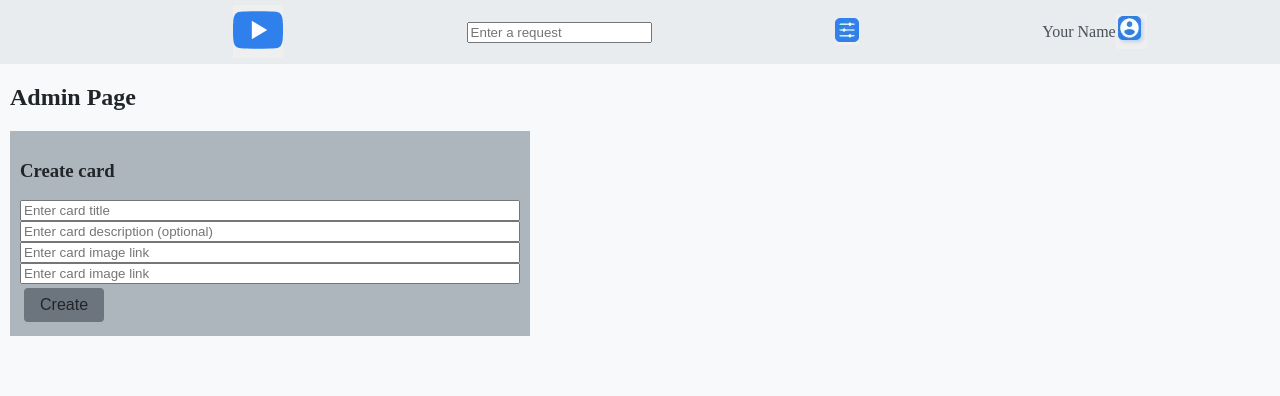
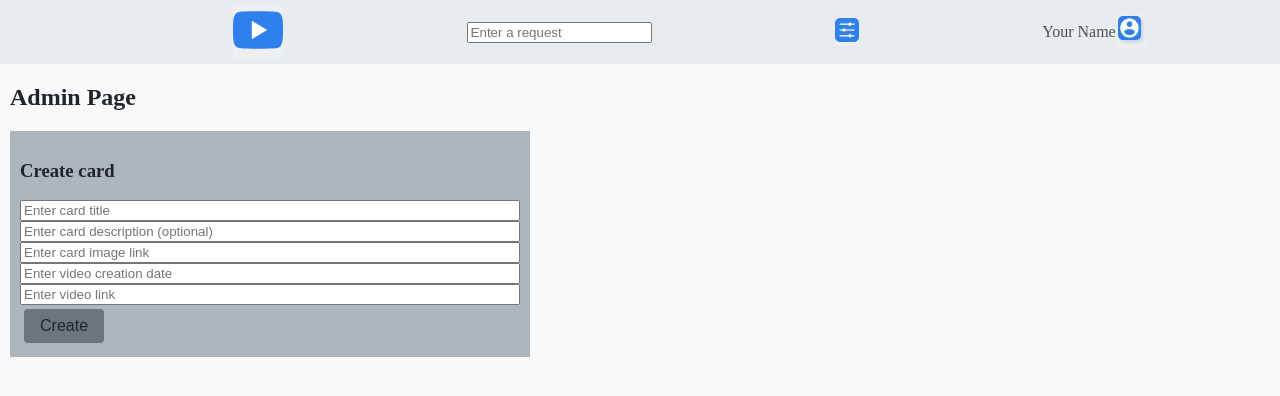
Before and after one commit to VKTRenokh/youtube-client, an Angular app in the folder youtube/: page /admin in a window 1280 px wide. Shown: the top 396 px of the page. Built offline with nearby package versions, Linux system fonts and the light colour scheme.

Commit message:
feat: add missing form controls

```diff
--- a/youtube/src/app/admin/components/card-creation-form/card-creation-form.component.html
+++ b/youtube/src/app/admin/components/card-creation-form/card-creation-form.component.html
@@ -20,10 +20,16 @@
   <yt-validation-errors formControlName="imageLink" />
   <input
     type="text"
-    placeholder="Enter card image link"
+    placeholder="Enter video creation date"
     formControlName="createdAt"
   />
   <yt-validation-errors formControlName="createdAt" />
+  <input
+    type="text"
+    placeholder="Enter video link"
+    formControlName="videoLink"
+  />
+  <yt-validation-errors formControlName="videoLink" />
   <yt-button
     ariaLabel="Create card"
     type="submit"
--- a/youtube/src/app/admin/components/card-creation-form/card-creation-form.component.scss
+++ b/youtube/src/app/admin/components/card-creation-form/card-creation-form.component.scss
@@ -8,7 +8,7 @@
   display: flex;
   flex-direction: column;
 
-  &.ng-invalid.ng-dirty {
+  input.ng-invalid.ng-touched {
     border: 2px solid red;
   }
 }
--- a/youtube/src/app/admin/components/card-creation-form/card-creation-form.component.ts
+++ b/youtube/src/app/admin/components/card-creation-form/card-creation-form.component.ts
@@ -12,6 +12,7 @@ import { ValidationErrorsComponent } from '../../../shared/components/validation
 import { CUSTOM_ERRORS } from '../../../shared/tokens/custom-errors.token'
 import { validationErrors } from '../../constants/validation-errors.constant'
 import { ButtonComponent } from '../../../shared/components/button/button.component'
+import { linkValidator } from '../../../shared/validators/link/link.validator'
 
 @Component({
   selector: 'yt-card-creation-form',
@@ -45,7 +46,14 @@ export class CardCreationFormComponent {
     ]),
     imageLink: this.formBuilder.control('', [
       Validators.required,
+      linkValidator,
     ]),
-    createdAt: this.formBuilder.control('', []),
+    createdAt: this.formBuilder.control('', [
+      Validators.required,
+    ]),
+    videoLink: this.formBuilder.control('', [
+      Validators.required,
+      linkValidator,
+    ]),
   })
 }
--- a/youtube/src/app/admin/constants/validation-errors.constant.ts
+++ b/youtube/src/app/admin/constants/validation-errors.constant.ts
@@ -4,4 +4,5 @@ export const validationErrors: CustomErrors = {
   required: 'This field is required',
   minlength: 'This field content is too short',
   maxlength: 'This field content is too long',
+  url: 'Please enter a valid url.',
 }
--- a/youtube/src/app/auth/components/login/login.component.scss
+++ b/youtube/src/app/auth/components/login/login.component.scss
@@ -15,5 +15,9 @@
 
     display: flex;
     flex-direction: column;
+
+    input.ng-invalid.ng-touched {
+      border: 2px solid red;
+    }
   }
 }
--- /dev/null
+++ b/youtube/src/app/shared/validators/link/link.validator.ts
@@ -0,0 +1,11 @@
+import { AbstractControl } from '@angular/forms'
+
+const isUrl = (string: string) =>
+  /^[A-Za-z][A-Za-z\d.+-]*:\/*(?:\w+(?::\w+)?@)?[^\s/]+(?::\d+)?(?:\/[\w#!:.?+=&%@\-/]*)?$/.test(
+    string,
+  )
+
+export const linkValidator = (control: AbstractControl) =>
+  isUrl(control.value)
+    ? null
+    : { url: { value: control.value } }
```
Also changed, not shown: 1 other file (tests, documents, lock files or other folders).
